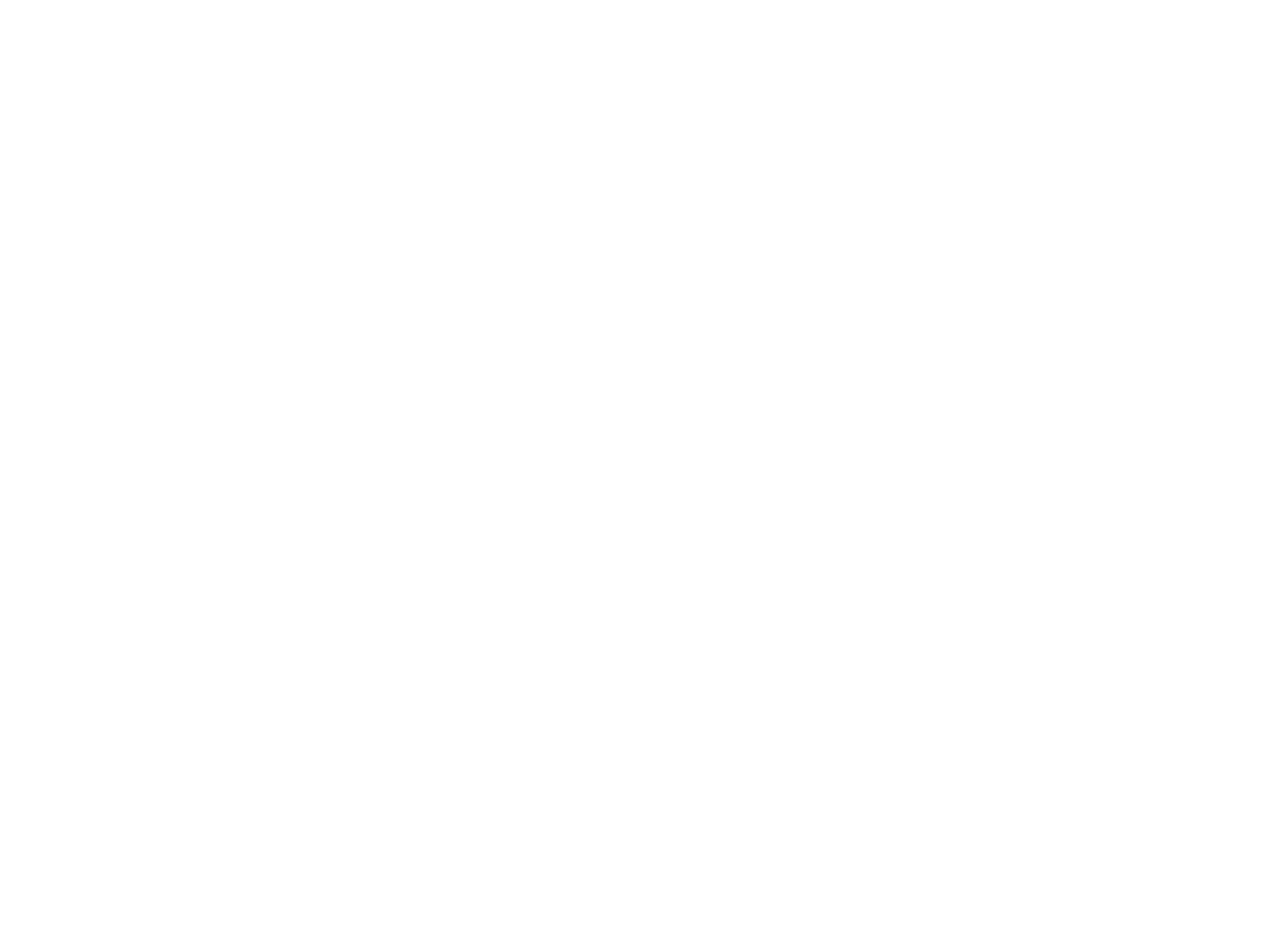
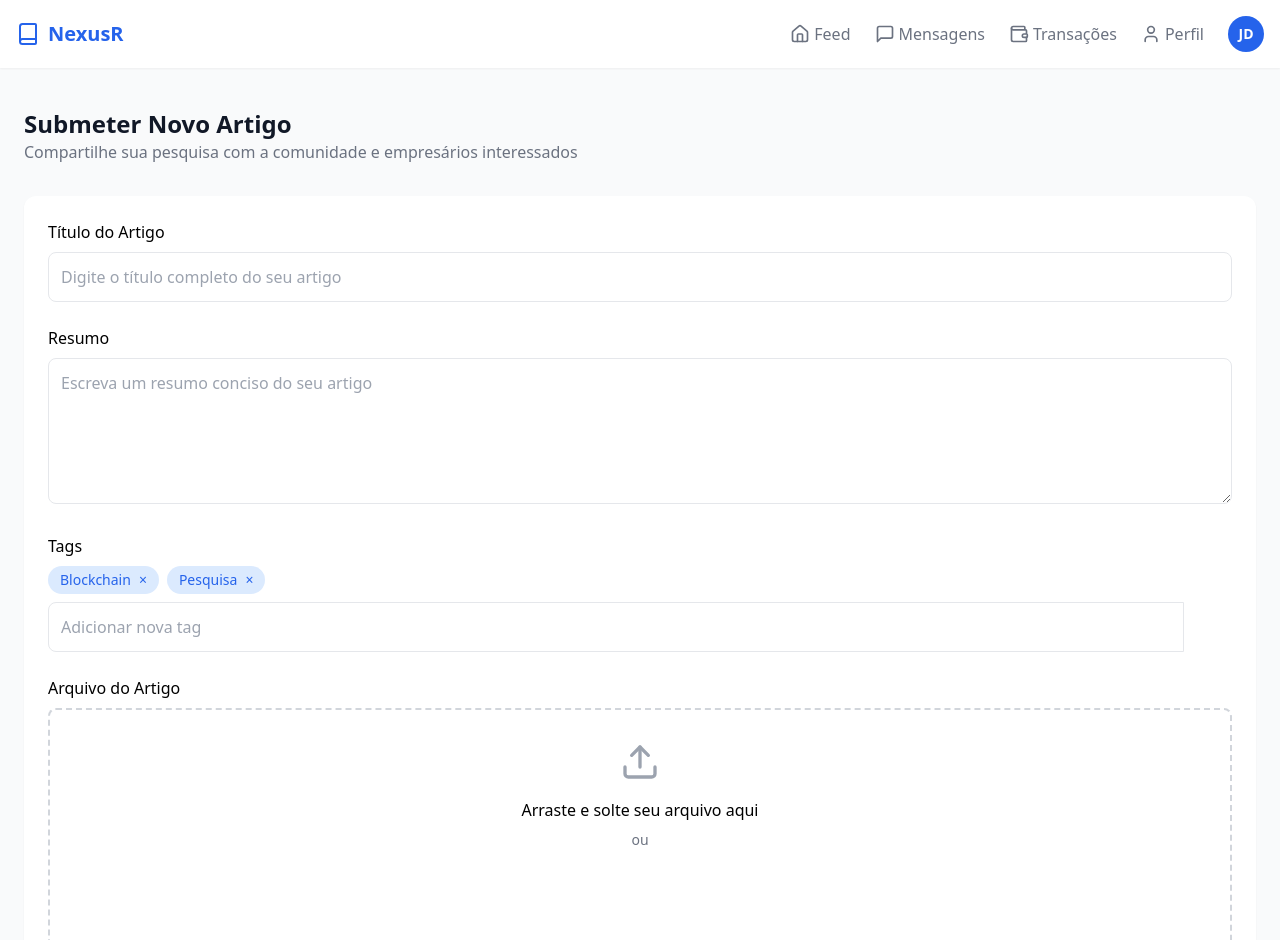
Before and after one commit to MarcoPeixot/ZeDaKombi, a React (Vite) app in the folder frontend/: page /submit in a window 1280 px wide. Before the commit this address had no page. Shown: the top 940 px of the page. Before the commit the page ends 800 px from the top, so only its background shows below. Built offline with nearby package versions, Linux system fonts and the light colour scheme.

Commit message:
feat: add submit e create-post

```diff
--- a/frontend/src/components/ui/navbar.tsx
+++ b/frontend/src/components/ui/navbar.tsx
@@ -1,4 +1,4 @@
-import { Link, useLocation } from "react-router-dom"
+import { Link, useLocation } from "react-router-dom";
 import {
   Book,
   FileText,
@@ -8,21 +8,25 @@
   Wallet,
   Users,
   BarChart,
-} from "lucide-react"
-import { useUser } from "../../context/user-context"
-import { cn } from "../../lib/utils"
+  ChevronDown,
+} from "lucide-react";
+import { useUser } from "../../context/user-context";
+import { cn } from "../../lib/utils";
+import { useState, useRef } from "react";
 
 export function Navbar() {
-  const location = useLocation()
-  const { userType } = useUser()
+  const location = useLocation();
+  const { userType } = useUser();
+
+  const [isArticleDropdownOpen, setArticleDropdownOpen] = useState(false);
+
 
   const researcherLinks = [
     { href: "/feed", label: "Feed", icon: Home },
-    { href: "/articles", label: "Artigos", icon: FileText },
     { href: "/messages", label: "Mensagens", icon: MessageSquare },
     { href: "/transactions", label: "Transações", icon: Wallet },
     { href: "/profile", label: "Perfil", icon: User },
-  ]
+  ];
 
   const entrepreneurLinks = [
     { href: "/feed", label: "Feed", icon: Home },
@@ -30,14 +34,30 @@
     { href: "/transactions", label: "Transações", icon: Wallet },
     { href: "/dashboard", label: "Dashboard", icon: BarChart },
     { href: "/profile", label: "Perfil", icon: User },
-  ]
+  ];
 
-  const links = userType === "entrepreneur" ? entrepreneurLinks : researcherLinks
+  const links = userType === "entrepreneur" ? entrepreneurLinks : researcherLinks;
+
+  const timeoutRef = useRef<ReturnType<typeof setTimeout> | null>(null);
+
+  const handleMouseEnter = () => {
+    if (timeoutRef.current) {
+      clearTimeout(timeoutRef.current);
+    }
+    setArticleDropdownOpen(true);
+  };
+
+  const handleMouseLeave = () => {
+    timeoutRef.current = setTimeout(() => {
+      setArticleDropdownOpen(false);
+    }, 200);
+  };
+
 
   return (
     <header className="sticky top-0 z-10 bg-white shadow-sm">
       <div className="container mx-auto px-4">
-        <nav className="flex justify-between items-center py-4">
+        <nav className="flex justify-between items-center py-4 relative">
           <div className="flex items-center gap-2 text-blue-600 font-bold text-xl">
             <Book className="h-6 w-6" />
             <span>NexusR</span>
@@ -47,6 +67,7 @@
               </span>
             )}
           </div>
+
           <div className="flex items-center gap-6">
             {links.map((link) => (
               <Link
@@ -61,6 +82,45 @@
                 <span className="hidden md:inline">{link.label}</span>
               </Link>
             ))}
+
+            {/* Artigos Dropdown com atraso */}
+            {userType === "researcher" && (
+              <div
+                className="relative"
+                onMouseEnter={handleMouseEnter}
+                onMouseLeave={handleMouseLeave}
+              >
+                <button
+                  className={cn(
+                    "text-gray-500 font-medium hover:text-blue-600 transition-colors flex items-center gap-1",
+                    location.pathname.includes("/articles") && "text-blue-600 font-semibold"
+                  )}
+                >
+                  <FileText className="h-5 w-5" />
+                  <span className="hidden md:inline">Artigos</span>
+                  <ChevronDown className="h-4 w-4" />
+                </button>
+
+                {isArticleDropdownOpen && (
+                  <div className="absolute top-full left-0 w-48 bg-white shadow-lg rounded-md border mt-2 z-50">
+                    <Link
+                      to="/create-post"
+                      className="block px-4 py-2 text-sm text-gray-700 hover:bg-gray-100 transition"
+                    >
+                      Feed de Artigos
+                    </Link>
+                    <Link
+                      to="/submit"
+                      className="block px-4 py-2 text-sm text-gray-700 hover:bg-gray-100 transition"
+                    >
+                      Submeter Artigo
+                    </Link>
+                  </div>
+                )}
+              </div>
+            )}
+
+            {/* Avatar */}
             <div className="h-9 w-9 rounded-full bg-blue-600 text-white flex items-center justify-center text-sm font-semibold">
               JD
             </div>
@@ -68,5 +128,5 @@
         </nav>
       </div>
     </header>
-  )
+  );
 }
--- a/frontend/src/main.tsx
+++ b/frontend/src/main.tsx
@@ -5,6 +5,8 @@
 import { UserProvider } from "./context/user-context"
 import LoginPage from "./pages/login"
 import Feed from "./pages/feed"
+import SubmitArticlePage from "./pages/articles/submit"
+import CreatePostPage from "./pages/articles/create-post"
 
 ReactDOM.createRoot(document.getElementById("root")!).render(
   <React.StrictMode>
@@ -13,6 +15,8 @@
         <Routes>
           <Route path="/" element={<LoginPage />} />
           <Route path="/feed" element={<Feed />} />
+          <Route path="/submit" element={<SubmitArticlePage />} />
+          <Route path="/create-post" element={<CreatePostPage />} />
         </Routes>
       </BrowserRouter>
     </UserProvider>
--- /dev/null
+++ b/frontend/src/pages/articles/create-post.tsx
@@ -0,0 +1,78 @@
+import { Navbar } from "../../components/ui/navbar"
+import { Button } from "../../components/ui/button"
+import { Image, Link, Plus } from "lucide-react"
+
+export default function CreatePostPage() {
+  return (
+    <>
+      <Navbar />
+      <main className="container mx-auto px-4 py-8">
+        <div className="mb-8">
+          <h1 className="text-2xl font-medium mb-2">Criar Nova Postagem</h1>
+          <p className="text-secondary">Compartilhe atualizações, descobertas ou anúncios com a comunidade</p>
+        </div>
+
+        <div className="card">
+          <form>
+            <div className="mb-6">
+              <textarea
+                rows={5}
+                className="w-full p-4 border border-input rounded-lg focus:outline-none focus:ring-2 focus:ring-primary"
+                placeholder="O que você gostaria de compartilhar hoje?"
+              ></textarea>
+            </div>
+
+            <div className="mb-6">
+              <label className="block mb-2 font-medium">Tags</label>
+              <div className="flex flex-wrap gap-2 mb-2">
+                <span className="tag flex items-center">
+                  IA
+                  <button className="ml-1 text-secondary hover:text-danger">×</button>
+                </span>
+                <span className="tag flex items-center">
+                  Pesquisa
+                  <button className="ml-1 text-secondary hover:text-danger">×</button>
+                </span>
+              </div>
+              <div className="flex">
+                <input
+                  type="text"
+                  className="flex-1 p-3 border border-input rounded-l-lg focus:outline-none focus:ring-2 focus:ring-primary"
+                  placeholder="Adicionar nova tag"
+                />
+                <Button className="rounded-l-none">
+                  <Plus className="h-4 w-4" />
+                </Button>
+              </div>
+            </div>
+
+            <div className="mb-6">
+              <div className="flex flex-wrap gap-4">
+                <Button variant="outline" className="gap-2">
+                  <Image className="h-4 w-4" />
+                  Adicionar Imagem
+                </Button>
+                <Button variant="outline" className="gap-2">
+                  <Link className="h-4 w-4" />
+                  Adicionar Link
+                </Button>
+              </div>
+            </div>
+
+            <div className="mb-6">
+              <label className="flex items-center">
+                <input type="checkbox" className="mr-2 h-4 w-4 text-primary" />
+                <span className="text-sm">Vincular a um artigo publicado</span>
+              </label>
+            </div>
+
+            <div className="flex justify-end gap-4">
+              <Button variant="outline">Salvar Rascunho</Button>
+              <Button>Publicar</Button>
+            </div>
+          </form>
+        </div>
+      </main>
+    </>
+  )
+}
--- /dev/null
+++ b/frontend/src/pages/articles/submit.tsx
@@ -0,0 +1,90 @@
+import { Navbar } from "../../components/ui/navbar"
+import { Button } from "../../components/ui/button"
+import { Upload, FileText, Plus } from "lucide-react"
+
+export default function SubmitArticlePage() {
+  return (
+    <>
+      <Navbar />
+      <main className="bg-gray-50 min-h-screen py-10">
+        <div className="max-w-7xl mx-auto px-6">
+          <div className="mb-8">
+            <h1 className="text-2xl font-semibold text-gray-900">Submeter Novo Artigo</h1>
+            <p className="text-gray-500">Compartilhe sua pesquisa com a comunidade e empresários interessados</p>
+          </div>
+
+          <div className="bg-white rounded-xl shadow-sm p-6">
+            <form>
+              <div className="mb-6">
+                <label htmlFor="title" className="block mb-2 font-medium">Título do Artigo</label>
+                <input
+                  type="text"
+                  id="title"
+                  className="w-full p-3 border rounded-lg focus:outline-none focus:ring-2 focus:ring-blue-600"
+                  placeholder="Digite o título completo do seu artigo"
+                />
+              </div>
+
+              <div className="mb-6">
+                <label htmlFor="abstract" className="block mb-2 font-medium">Resumo</label>
+                <textarea
+                  id="abstract"
+                  rows={5}
+                  className="w-full p-3 border rounded-lg focus:outline-none focus:ring-2 focus:ring-blue-600"
+                  placeholder="Escreva um resumo conciso do seu artigo"
+                ></textarea>
+              </div>
+
+              <div className="mb-6">
+                <label className="block mb-2 font-medium">Tags</label>
+                <div className="flex flex-wrap gap-2 mb-2">
+                  <span className="bg-blue-100 text-blue-600 text-sm font-medium px-3 py-1 rounded-full flex items-center">
+                    Blockchain
+                    <button className="ml-2 hover:text-red-500">×</button>
+                  </span>
+                  <span className="bg-blue-100 text-blue-600 text-sm font-medium px-3 py-1 rounded-full flex items-center">
+                    Pesquisa
+                    <button className="ml-2 hover:text-red-500">×</button>
+                  </span>
+                </div>
+                <div className="flex">
+                  <input
+                    type="text"
+                    className="flex-1 p-3 border rounded-l-lg focus:outline-none focus:ring-2 focus:ring-blue-600"
+                    placeholder="Adicionar nova tag"
+                  />
+                  <Button className="rounded-l-none">
+                    <Plus className="h-4 w-4" />
+                  </Button>
+                </div>
+              </div>
+
+              <div className="mb-6">
+                <label className="block mb-2 font-medium">Arquivo do Artigo</label>
+                <div className="border-2 border-dashed border-gray-300 rounded-lg p-8 text-center cursor-pointer hover:border-blue-400 transition-colors">
+                  <Upload className="h-10 w-10 mx-auto mb-4 text-gray-400" />
+                  <p className="mb-2 font-medium">Arraste e solte seu arquivo aqui</p>
+                  <p className="text-sm text-gray-500 mb-4">ou</p>
+                  <Button>
+                    <FileText className="h-4 w-4 mr-2" />
+                    Selecionar Arquivo
+                  </Button>
+                  <p className="mt-4 text-sm text-gray-500">
+                    Formatos suportados: PDF, DOCX, LaTeX (.tex) – Máximo 20MB
+                  </p>
+                </div>
+              </div>
+
+
+
+              <div className="flex justify-end gap-4">
+                <Button variant="outline">Salvar Rascunho</Button>
+                <Button>Publicar Artigo</Button>
+              </div>
+            </form>
+          </div>
+        </div>
+      </main>
+    </>
+  )
+}
```
